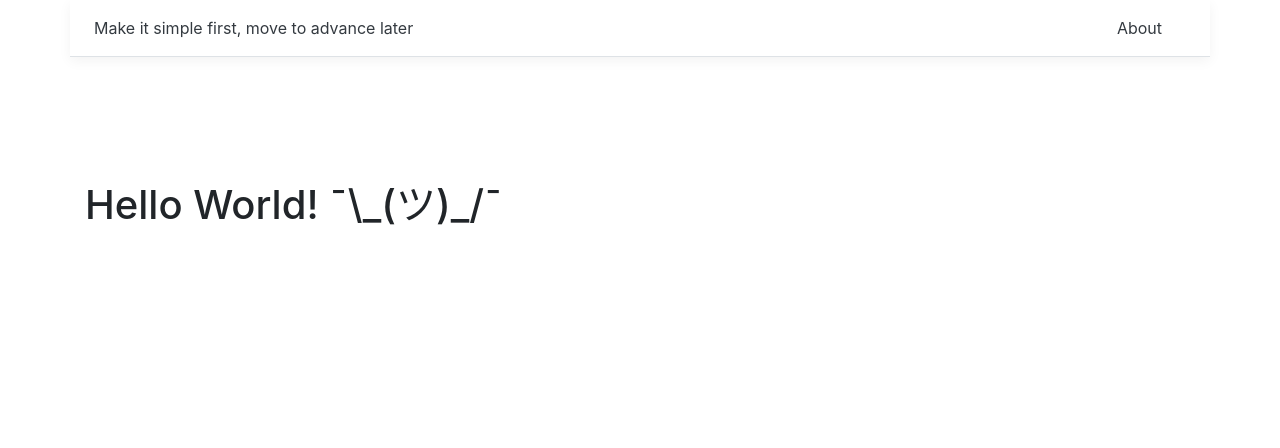
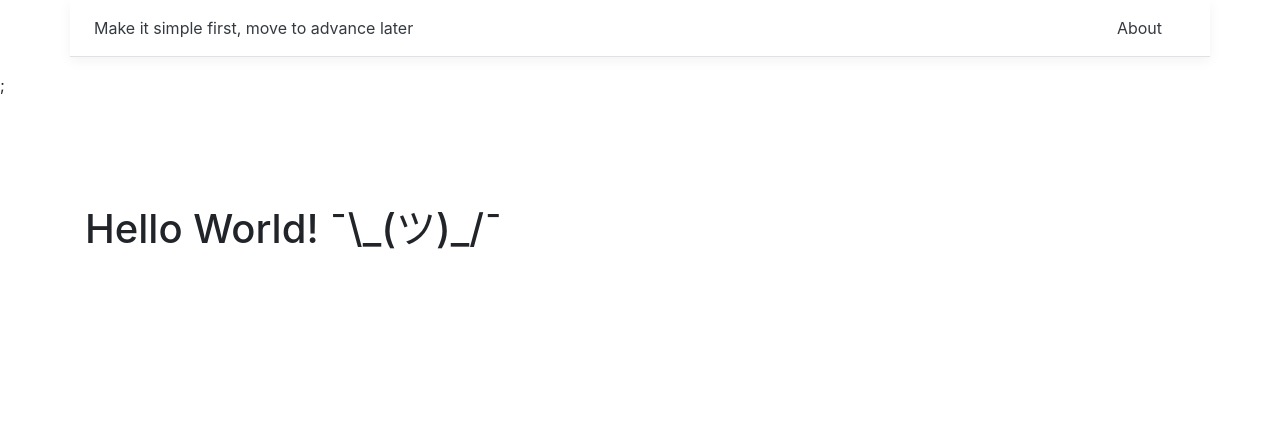
Before and after one commit to fanitriastowo/recursenews, a PHP site: page / in a window 1280 px wide. Shown: the top 448 px of the page. Run offline with PHP 8.4, Linux system fonts and the light colour scheme.

Commit message:
changed to php file

```diff
--- a/index.html
+++ /dev/null
@@ -1,61 +0,0 @@
-<!DOCTYPE html>
-<html lang="en">
-<head>
-	<title>Recursenews | Programming Blog</title>
-
-  <meta charset="utf-8">
-  <meta name="viewport" content="width=device-width, initial-scale=1, shrink-to-fit=no">
-	<link rel="stylesheet" href="https://stackpath.bootstrapcdn.com/bootstrap/4.1.1/css/bootstrap.min.css"
-	integrity="sha384-WskhaSGFgHYWDcbwN70/dfYBj47jz9qbsMId/iRN3ewGhXQFZCSftd1LZCfmhktB" crossorigin="anonymous">
-
-	<link rel="apple-touch-icon" sizes="57x57" href="img/favicon/apple-icon-57x57.png">
-	<link rel="apple-touch-icon" sizes="60x60" href="img/favicon/apple-icon-60x60.png">
-	<link rel="apple-touch-icon" sizes="72x72" href="img/favicon/apple-icon-72x72.png">
-	<link rel="apple-touch-icon" sizes="76x76" href="img/favicon/apple-icon-76x76.png">
-	<link rel="apple-touch-icon" sizes="114x114" href="img/favicon/apple-icon-114x114.png">
-	<link rel="apple-touch-icon" sizes="120x120" href="img/favicon/apple-icon-120x120.png">
-	<link rel="apple-touch-icon" sizes="144x144" href="img/favicon/apple-icon-144x144.png">
-	<link rel="apple-touch-icon" sizes="152x152" href="img/favicon/apple-icon-152x152.png">
-	<link rel="apple-touch-icon" sizes="180x180" href="img/favicon/apple-icon-180x180.png">
-	<link rel="icon" type="image/png" sizes="192x192" href="img/favicon/android-icon-192x192.png">
-	<link rel="icon" type="image/png" sizes="32x32" href="img/favicon/favicon-32x32.png">
-	<link rel="icon" type="image/png" sizes="96x96" href="img/favicon/favicon-96x96.png">
-	<link rel="icon" type="image/png" sizes="16x16" href="img/favicon/favicon-16x16.png">
-	<link rel="manifest" href="img/favicon/manifest.json">
-	<meta name="msapplication-TileColor" content="#ffffff">
-	<meta name="msapplication-TileImage" content="img/favicon/ms-icon-144x144.png">
-	<meta name="theme-color" content="#ffffff">
-
-	<!-- custom stylesheet here -->
-	<link rel="stylesheet" type="text/css" href="css/main.css">
-</head>
-<body>
-
-<!-- header -->
-<div class="container d-flex flex-column flex-md-row align-items-center p-3 px-md-4 mb-3 bg-white border-bottom box-shadow">
-  <a href="index.html" class="my-0 mr-md-auto font-weight-normal text-dark">Make it simple first, move to advance later</a>
-  <nav class="my-2 my-md-0 mr-md-3">
-    <a class="p-2 text-dark" href="about.html">About</a>
-  </nav>
-</div>
-
-<!-- Begin page content -->
-<main role="main" class="container">
-  <h1 class="mt-5">Hello World! ¯\_(ツ)_/¯</h1>
-</main>
-
-<!-- footer -->
-<footer class="footer">
-	<div class="container">
-		<span class="text-muted">Copyright &copy; Recursenews. All Rights reserved</span>
-	</div>
-</footer>
-
-<script src="https://code.jquery.com/jquery-3.3.1.slim.min.js"
-integrity="sha384-q8i/X+965DzO0rT7abK41JStQIAqVgRVzpbzo5smXKp4YfRvH+8abtTE1Pi6jizo" crossorigin="anonymous"></script>
-<script src="https://cdnjs.cloudflare.com/ajax/libs/popper.js/1.14.3/umd/popper.min.js"
-integrity="sha384-ZMP7rVo3mIykV+2+9J3UJ46jBk0WLaUAdn689aCwoqbBJiSnjAK/l8WvCWPIPm49" crossorigin="anonymous"></script>
-<script src="https://stackpath.bootstrapcdn.com/bootstrap/4.1.1/js/bootstrap.min.js"
-integrity="sha384-smHYKdLADwkXOn1EmN1qk/HfnUcbVRZyYmZ4qpPea6sjB/pTJ0euyQp0Mk8ck+5T" crossorigin="anonymous"></script>
-</body>
-</html>
--- /dev/null
+++ b/index.php
@@ -0,0 +1,27 @@
+<!DOCTYPE html>
+<html lang="en">
+<head>
+	<title>Recursenews | Programming Blog</title>
+
+	<?php include 'template/css.html'; ?>
+
+	<!-- custom stylesheet here -->
+	<link rel="stylesheet" type="text/css" href="css/main.css">
+</head>
+<body>
+
+<!-- include navbar -->
+<?php include 'template/navbar.html' ?>;
+
+<!-- Begin page content -->
+<main role="main" class="container">
+  <h1 class="mt-5">Hello World! ¯\_(ツ)_/¯</h1>
+</main>
+
+<!-- include footer -->
+<?php include 'template/footer.html'; ?>
+
+<!-- include js -->
+<?php include 'template/js.html'; ?>
+</body>
+</html>
--- /dev/null
+++ b/template/css.html
@@ -0,0 +1,24 @@
+<meta charset="utf-8">
+<meta name="viewport" content="width=device-width, initial-scale=1, shrink-to-fit=no">
+<link
+	rel="stylesheet" href="https://stackpath.bootstrapcdn.com/bootstrap/4.1.1/css/bootstrap.min.css"
+	integrity="sha384-WskhaSGFgHYWDcbwN70/dfYBj47jz9qbsMId/iRN3ewGhXQFZCSftd1LZCfmhktB"
+	crossorigin="anonymous">
+
+<link rel="apple-touch-icon" sizes="57x57" href="img/favicon/apple-icon-57x57.png">
+<link rel="apple-touch-icon" sizes="60x60" href="img/favicon/apple-icon-60x60.png">
+<link rel="apple-touch-icon" sizes="72x72" href="img/favicon/apple-icon-72x72.png">
+<link rel="apple-touch-icon" sizes="76x76" href="img/favicon/apple-icon-76x76.png">
+<link rel="apple-touch-icon" sizes="114x114" href="img/favicon/apple-icon-114x114.png">
+<link rel="apple-touch-icon" sizes="120x120" href="img/favicon/apple-icon-120x120.png">
+<link rel="apple-touch-icon" sizes="144x144" href="img/favicon/apple-icon-144x144.png">
+<link rel="apple-touch-icon" sizes="152x152" href="img/favicon/apple-icon-152x152.png">
+<link rel="apple-touch-icon" sizes="180x180" href="img/favicon/apple-icon-180x180.png">
+<link rel="icon" type="image/png" sizes="192x192" href="img/favicon/android-icon-192x192.png">
+<link rel="icon" type="image/png" sizes="32x32" href="img/favicon/favicon-32x32.png">
+<link rel="icon" type="image/png" sizes="96x96" href="img/favicon/favicon-96x96.png">
+<link rel="icon" type="image/png" sizes="16x16" href="img/favicon/favicon-16x16.png">
+<link rel="manifest" href="img/favicon/manifest.json">
+<meta name="msapplication-TileColor" content="#ffffff">
+<meta name="msapplication-TileImage" content="img/favicon/ms-icon-144x144.png">
+<meta name="theme-color" content="#ffffff">
--- /dev/null
+++ b/template/footer.html
@@ -0,0 +1,5 @@
+<footer class="footer">
+	<div class="container">
+		<span class="text-muted">Copyright &copy; Recursenews. All Rights reserved</span>
+	</div>
+</footer>
--- /dev/null
+++ b/template/js.html
@@ -0,0 +1,12 @@
+<script
+  src="https://code.jquery.com/jquery-3.3.1.min.js"
+  integrity="sha256-FgpCb/KJQlLNfOu91ta32o/NMZxltwRo8QtmkMRdAu8="
+  crossorigin="anonymous"></script>
+<script
+	src="https://cdnjs.cloudflare.com/ajax/libs/popper.js/1.14.3/umd/popper.min.js"
+	integrity="sha384-ZMP7rVo3mIykV+2+9J3UJ46jBk0WLaUAdn689aCwoqbBJiSnjAK/l8WvCWPIPm49"
+	crossorigin="anonymous"></script>
+<script
+	src="https://stackpath.bootstrapcdn.com/bootstrap/4.1.1/js/bootstrap.min.js"
+	integrity="sha384-smHYKdLADwkXOn1EmN1qk/HfnUcbVRZyYmZ4qpPea6sjB/pTJ0euyQp0Mk8ck+5T"
+	crossorigin="anonymous"></script>
--- /dev/null
+++ b/template/navbar.html
@@ -0,0 +1,8 @@
+
+<!-- navbar -->
+<div class="container d-flex flex-column flex-md-row align-items-center p-3 px-md-4 mb-3 bg-white border-bottom box-shadow">
+  <a href="index.php" class="my-0 mr-md-auto font-weight-normal text-dark">Make it simple first, move to advance later</a>
+  <nav class="my-2 my-md-0 mr-md-3">
+    <a class="p-2 text-dark" href="about.php">About</a>
+  </nav>
+</div>
```
Also changed, not shown: about.php (renamed from about.html, +7 -42 lines), img/banner-bg.jpg (deleted), img/dog.png (deleted), img/intro-bg.jpg (deleted), img/ipad.png (deleted), img/me.png, img/phones.png (deleted).
